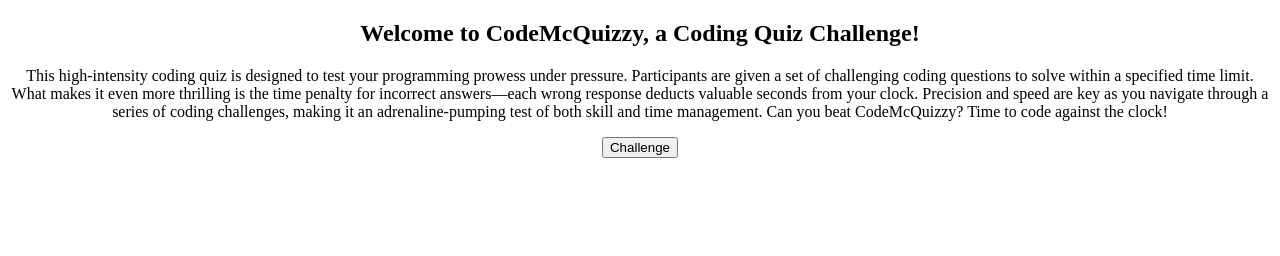
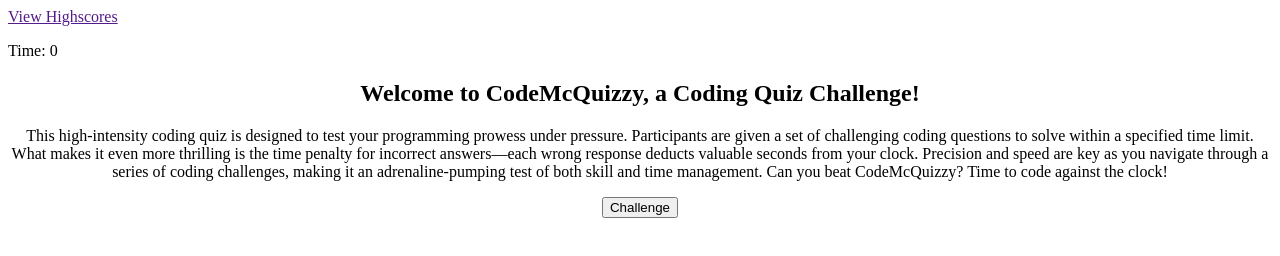
Before and after one commit to ryans-hub/CodeMcQuizzy, a plain HTML site: page index.html in a window 1280 px wide. Both pictures are taken after a click on the button "Challenge". Drawn offline with Linux system fonts and the light colour scheme.

Commit message:
added timer

```diff
--- a/index.html
+++ b/index.html
@@ -11,10 +11,15 @@
 </head>
 <body>
 
+    <header>
+        <a href="">View Highscores</a>
+        <p class="time">Time:</p>
+    </header>
+
     <section class="home">
         <h1>Welcome to CodeMcQuizzy, a Coding Quiz Challenge!</h1>
         <p>This high-intensity coding quiz is designed to test your programming prowess under pressure. Participants are given a set of challenging coding questions to solve within a specified time limit. What makes it even more thrilling is the time penalty for incorrect answers—each wrong response deducts valuable seconds from your clock. Precision and speed are key as you navigate through a series of coding challenges, making it an adrenaline-pumping test of both skill and time management. Can you beat CodeMcQuizzy? Time to code against the clock!</p>
-        <button>Challenge</button>
+        <button id="challenge">Challenge</button>
     </section>
 
 
--- a/script.js
+++ b/script.js
@@ -0,0 +1,22 @@
+var challengeBtn = document.querySelector("#challenge");
+
+var timeEl = document.querySelector(".time");
+
+challengeBtn.addEventListener("click", startTimer);
+
+var secondsLeft = 75;
+
+function startTimer() {
+
+    var timerInterval = setInterval(function() {
+        secondsLeft--;
+        timeEl.textContent = "Time: " + secondsLeft;
+
+        if(secondsLeft === 0) {
+            clearInterval(timerInterval);
+        }
+
+
+    });
+
+}
```
